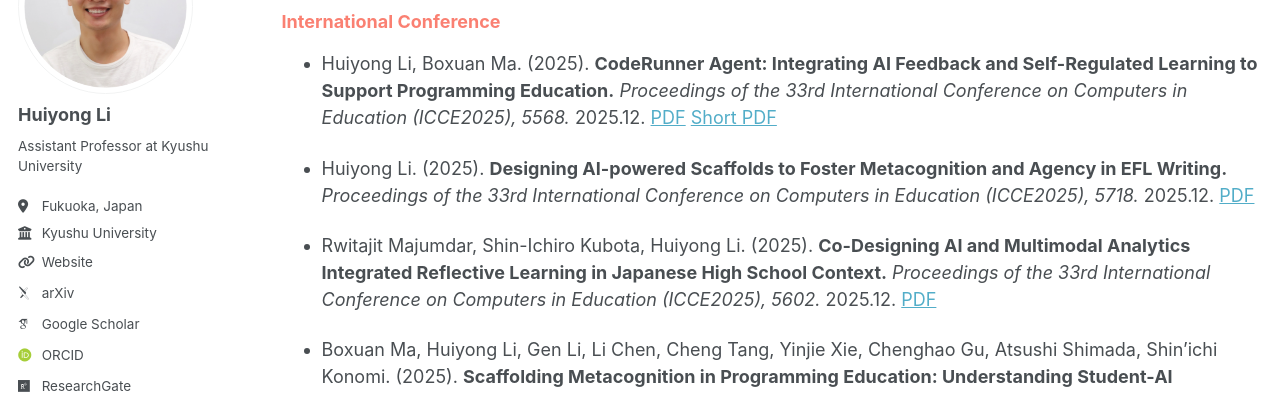
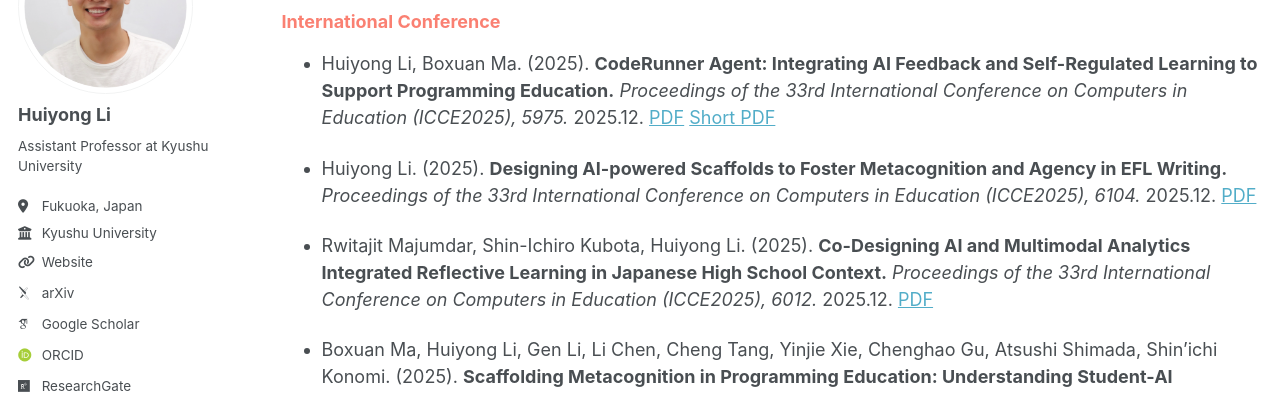
Before and after one commit to li-huiyong/li-huiyong.github.io, a Jekyll site: the page built from _pages/publications.md, in a window 1280 px wide and 900 px high, scrolled down 1875 px. Shown: the part 180-574 px from the top of the window. Built offline with Jekyll 4.4.1, drawn with Linux system fonts in a browser that asks for light colours; some web fonts are replaced.

Commit message:
update icce2025 paper pdf link

```diff
--- a/_pages/publications.md
+++ b/_pages/publications.md
@@ -49,11 +49,11 @@
 
 ### <span style="color: Salmon; ">International Conference</span>
 
-* Huiyong Li, Boxuan Ma. (2025). **CodeRunner Agent: Integrating AI Feedback and Self-Regulated Learning to Support Programming Education.** _Proceedings of the 33rd International Conference on Computers in Education (ICCE2025), 5568._ 2025.12. [PDF](https://www.researchgate.net/publication/393975868_CodeRunner_Agent_Integrating_AI_Feedback_and_Self-Regulated_Learning_to_Support_Programming_Education){:target="_blank"} [Short PDF](https://library.apsce.net/index.php/ICCE/article/view/5568){:target="_blank"}
+* Huiyong Li, Boxuan Ma. (2025). **CodeRunner Agent: Integrating AI Feedback and Self-Regulated Learning to Support Programming Education.** _Proceedings of the 33rd International Conference on Computers in Education (ICCE2025), 5975._ 2025.12. [PDF](https://www.researchgate.net/publication/393975868_CodeRunner_Agent_Integrating_AI_Feedback_and_Self-Regulated_Learning_to_Support_Programming_Education){:target="_blank"} [Short PDF](https://library.apsce.net/index.php/ICCE/article/view/5975){:target="_blank"}
 
-* Huiyong Li. (2025). **Designing AI-powered Scaffolds to Foster Metacognition and Agency in EFL Writing.** _Proceedings of the 33rd International Conference on Computers in Education (ICCE2025), 5718._ 2025.12. [PDF](https://library.apsce.net/index.php/ICCE/article/view/5718){:target="_blank"}
+* Huiyong Li. (2025). **Designing AI-powered Scaffolds to Foster Metacognition and Agency in EFL Writing.** _Proceedings of the 33rd International Conference on Computers in Education (ICCE2025), 6104._ 2025.12. [PDF](https://library.apsce.net/index.php/ICCE/article/view/6104){:target="_blank"}
 
-* Rwitajit Majumdar, Shin-Ichiro Kubota, Huiyong Li. (2025). **Co-Designing AI and Multimodal Analytics Integrated Reflective Learning in Japanese High School Context.** _Proceedings of the 33rd International Conference on Computers in Education (ICCE2025), 5602._ 2025.12. [PDF](https://library.apsce.net/index.php/ICCE/article/view/5602){:target="_blank"}
+* Rwitajit Majumdar, Shin-Ichiro Kubota, Huiyong Li. (2025). **Co-Designing AI and Multimodal Analytics Integrated Reflective Learning in Japanese High School Context.** _Proceedings of the 33rd International Conference on Computers in Education (ICCE2025), 6012._ 2025.12. [PDF](https://library.apsce.net/index.php/ICCE/article/view/6012){:target="_blank"}
 
 * Boxuan Ma, Huiyong Li, Gen Li, Li Chen, Cheng Tang, Yinjie Xie, Chenghao Gu, Atsushi Shimada, Shin'ichi Konomi. (2025). **Scaffolding Metacognition in Programming Education: Understanding Student-AI Interactions and Design Implications.** arXiv preprint [arXiv:2511.04144](https://doi.org/10.48550/arXiv.2511.04144).
 
```
